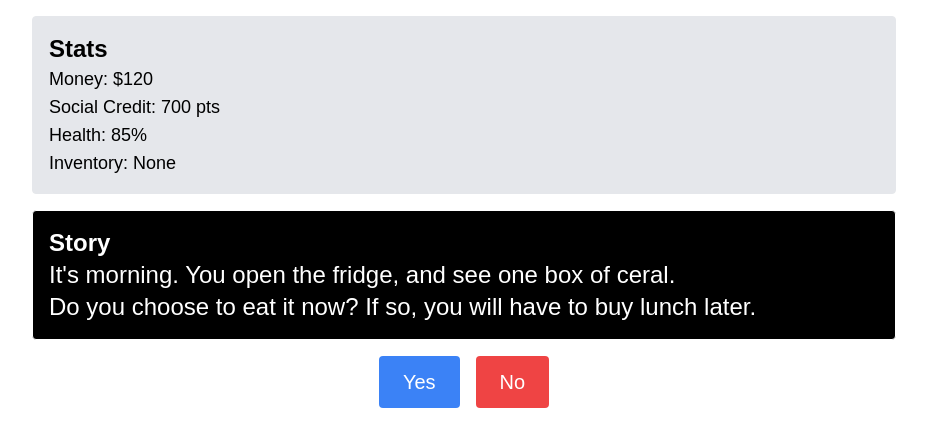
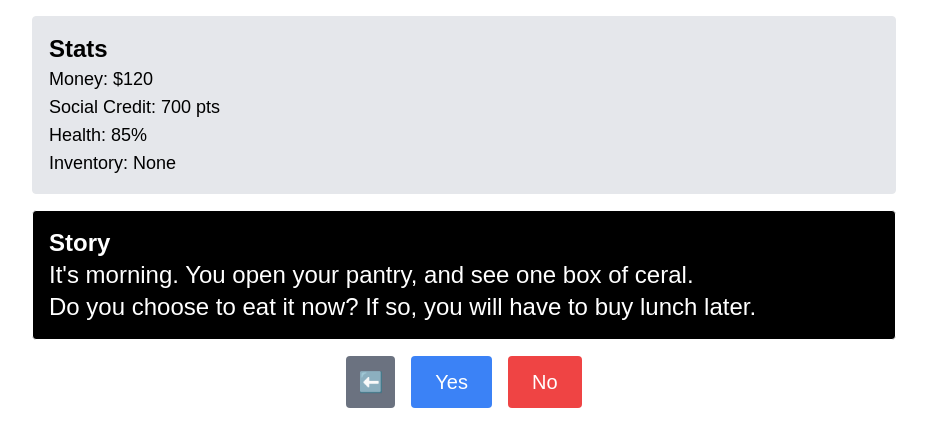
Before and after one commit to dragonov123Coder/quality-of-life-investegation, a Next.js app: page / in a window 1280 px wide. Both pictures are taken after a click on the button "Continue". Shown: the top 446 px of the page, without its empty margins (176-1103 px from the left). Built offline with nearby package versions, Linux system fonts and the light colour scheme.

Commit message:
Fixing logic errors ig

```diff
--- a/app/page.tsx
+++ b/app/page.tsx
@@ -28,7 +28,7 @@ interface Scene {
   onYes?: (state: Protagonist) => Protagonist;
   onNo?: (state: Protagonist) => Protagonist;
   onEnter?: (state: Protagonist) => Protagonist;
-  nextScene: (state: Protagonist) => number | null;
+  nextScene: (state: Protagonist, choice?: boolean) => number | null;
   fact?: string;
 }
 
@@ -42,7 +42,7 @@ const scenes: Scene[] = [
   },
   // Scene 1: Fridge
   {
-    text: "It's morning. You open the fridge, and see one box of ceral.\nDo you choose to eat it now? If so, you will have to buy lunch later.",
+    text: "It's morning. You open your pantry, and see one box of ceral.\nDo you choose to eat it now? If so, you will have to buy lunch later.",
     hasChoice: true,
     onYes: (state) => ({ ...state, inventory: [...state.inventory, "breakfast"] }),
     onNo: (state) => ({ ...state, health_percent: state.health_percent - 5 }),
@@ -117,7 +117,7 @@ const scenes: Scene[] = [
     hasChoice: true,
     onYes: (state) => ({ ...state, social_credit: state.social_credit - 100 }),
     onNo: (state) => ({ ...state, health_percent: state.health_percent - 10 }),
-    nextScene: (state) => state.social_credit < 700 ? 10 : 11,
+    nextScene: (state, choice) => choice ? 10 : 11,
   },
   // Scene 10: Class yes result
   {
@@ -179,13 +179,13 @@ const scenes: Scene[] = [
     hasChoice: true,
     onYes: (state) => ({ ...state, health_percent: state.health_percent + 5 }),
     onNo: (state) => ({ ...state }),
-    nextScene: (state) => state.health_percent > 85 ? 16 : 17,
+    nextScene: (state, choice) => choice ? 16 : 17,
   },
   // Scene 16: Clean yes
   {
     text: "You feel great now that it's clean! However, you loose this time to get grocieres and will have to live with no food tomorrow.\n",
     hasChoice: false,
-    nextScene: () => 18,
+    nextScene: () => 19,
   },
   // Scene 17: Grocery
   {
@@ -199,7 +199,7 @@ const scenes: Scene[] = [
   {
     text: "~~~ You head home... ~~~\nYou enjoy your meal.",
     hasChoice: false,
-    nextScene: (state) => (state.inventory.includes("hoodie") || state.inventory.includes("chips")) ? 19 : 20,
+    nextScene: () => 19,
   },
   // Scene 19: Sick
   {
@@ -245,6 +245,7 @@ const getDescription = (item: string) => {
 
 export default function Home() {
   const [protagonist, setProtagonist] = useState<Protagonist>(initialProtagonist);
+  const [previousProtagonist, setPreviousProtagonist] = useState<Protagonist>(initialProtagonist);
   const [currentScene, setCurrentScene] = useState<number>(0);
   const [showBoard, setShowBoard] = useState<boolean>(false);
   const [fadeOut, setFadeOut] = useState<boolean>(false);
@@ -257,13 +258,15 @@ export default function Home() {
   const text = typeof current.text === 'function' ? current.text(protagonist) : current.text;
 
   const handleChoice = (yes: boolean) => {
+    setPreviousProtagonist(protagonist);
     const newState = yes ? (current.onYes ? current.onYes(protagonist) : protagonist) : (current.onNo ? current.onNo(protagonist) : protagonist);
     setProtagonist(newState);
-    const next = current.nextScene(newState);
+    const next = current.nextScene(newState, yes);
     if (next !== null) setCurrentScene(next);
   };
 
   const handleContinue = () => {
+    setPreviousProtagonist(protagonist);
     const newState = current.onEnter ? current.onEnter(protagonist) : protagonist;
     setProtagonist(newState);
     const next = current.nextScene(newState);
@@ -282,6 +285,14 @@ export default function Home() {
       const y = Math.random() * 80 + 5;
       setIdeas([...ideas, { text: inputValue.trim(), x, y }]);
       setInputValue('');
+    }
+  };
+
+  const handleBack = () => {
+    if (currentScene > 0) {
+      setCurrentScene(currentScene - 1);
+      setProtagonist(initialProtagonist);
+      setPreviousProtagonist(initialProtagonist);
     }
   };
 
@@ -354,9 +365,33 @@ export default function Home() {
     >
       <div className="w-full mb-4 p-4 border rounded bg-gray-200">
         <h2 className="font-bold text-black text-xl md:text-2xl">Stats</h2>
-        <p className="text-black text-base md:text-lg">Money: ${protagonist.balance}</p>
-        <p className="text-black text-base md:text-lg">Social Credit: {protagonist.social_credit} pts</p>
-        <p className="text-black text-base md:text-lg">Health: {protagonist.health_percent}%</p>
+        <p className="text-black text-base md:text-lg">
+          Money: ${protagonist.balance}
+          {(() => {
+            const diff = protagonist.balance - previousProtagonist.balance;
+            if (diff > 0) return <span style={{ color: 'green' }}> (+{diff} ↑)</span>;
+            if (diff < 0) return <span style={{ color: 'red' }}> ({diff} ↓)</span>;
+            return null;
+          })()}
+        </p>
+        <p className="text-black text-base md:text-lg">
+          Social Credit: {protagonist.social_credit} pts
+          {(() => {
+            const diff = protagonist.social_credit - previousProtagonist.social_credit;
+            if (diff > 0) return <span style={{ color: 'green' }}> (+{diff} ↑)</span>;
+            if (diff < 0) return <span style={{ color: 'red' }}> ({diff} ↓)</span>;
+            return null;
+          })()}
+        </p>
+        <p className="text-black text-base md:text-lg">
+          Health: {protagonist.health_percent}%
+          {(() => {
+            const diff = protagonist.health_percent - previousProtagonist.health_percent;
+            if (diff > 0) return <span style={{ color: 'green' }}> (+{diff} ↑)</span>;
+            if (diff < 0) return <span style={{ color: 'red' }}> ({diff} ↓)</span>;
+            return null;
+          })()}
+        </p>
         <p className="text-black text-base md:text-lg">Inventory: {protagonist.inventory.length ? protagonist.inventory.map(item => <span key={item} title={getDescription(item)}>{getEmoji(item)} </span>) : 'None'}</p>
       </div>
       <div className="w-full mb-4 p-4 border border-white rounded bg-black">
@@ -365,11 +400,15 @@ export default function Home() {
       </div>
       {current.hasChoice ? (
         <div className="flex gap-4 mb-4">
+          {currentScene > 0 && <button onClick={handleBack} className="px-3 py-3 bg-gray-500 text-white rounded text-lg md:text-xl">⬅️</button>}
           <button onClick={() => handleChoice(true)} className="px-6 py-3 bg-blue-500 text-white rounded text-lg md:text-xl">Yes</button>
           <button onClick={() => handleChoice(false)} className="px-6 py-3 bg-red-500 text-white rounded text-lg md:text-xl">No</button>
         </div>
       ) : !current.hasChoice ? (
-        <button onClick={handleContinue} className="px-6 py-3 bg-green-500 text-white rounded mb-4 text-lg md:text-xl">Continue</button>
+        <div className="flex gap-4 mb-4">
+          {currentScene > 0 && <button onClick={handleBack} className="px-3 py-3 bg-gray-500 text-white rounded text-lg md:text-xl">⬅️</button>}
+          <button onClick={handleContinue} className="px-6 py-3 bg-green-500 text-white rounded text-lg md:text-xl">Continue</button>
+        </div>
       ) : null}
       {current.fact && (
         <div className="w-full p-4 border rounded bg-yellow-200">
```
